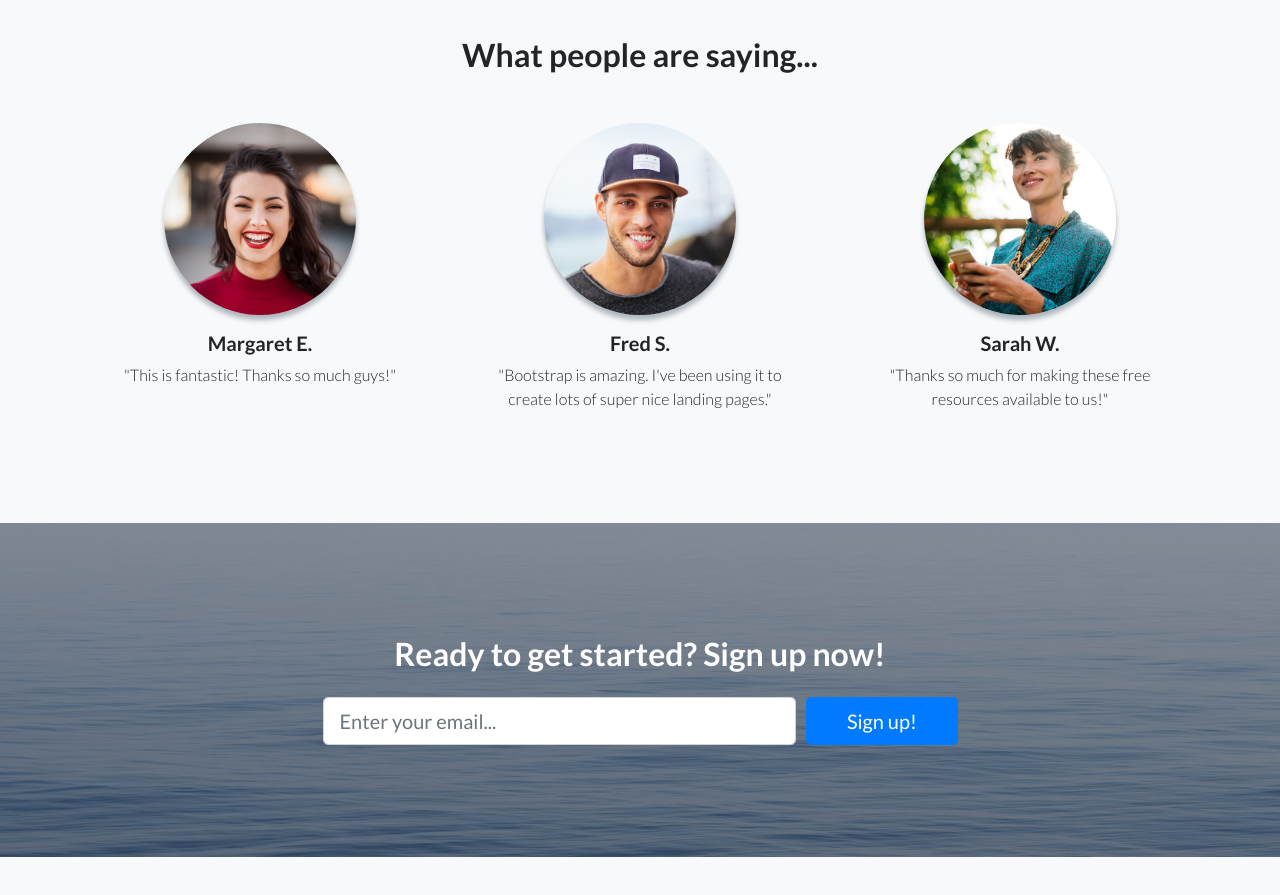
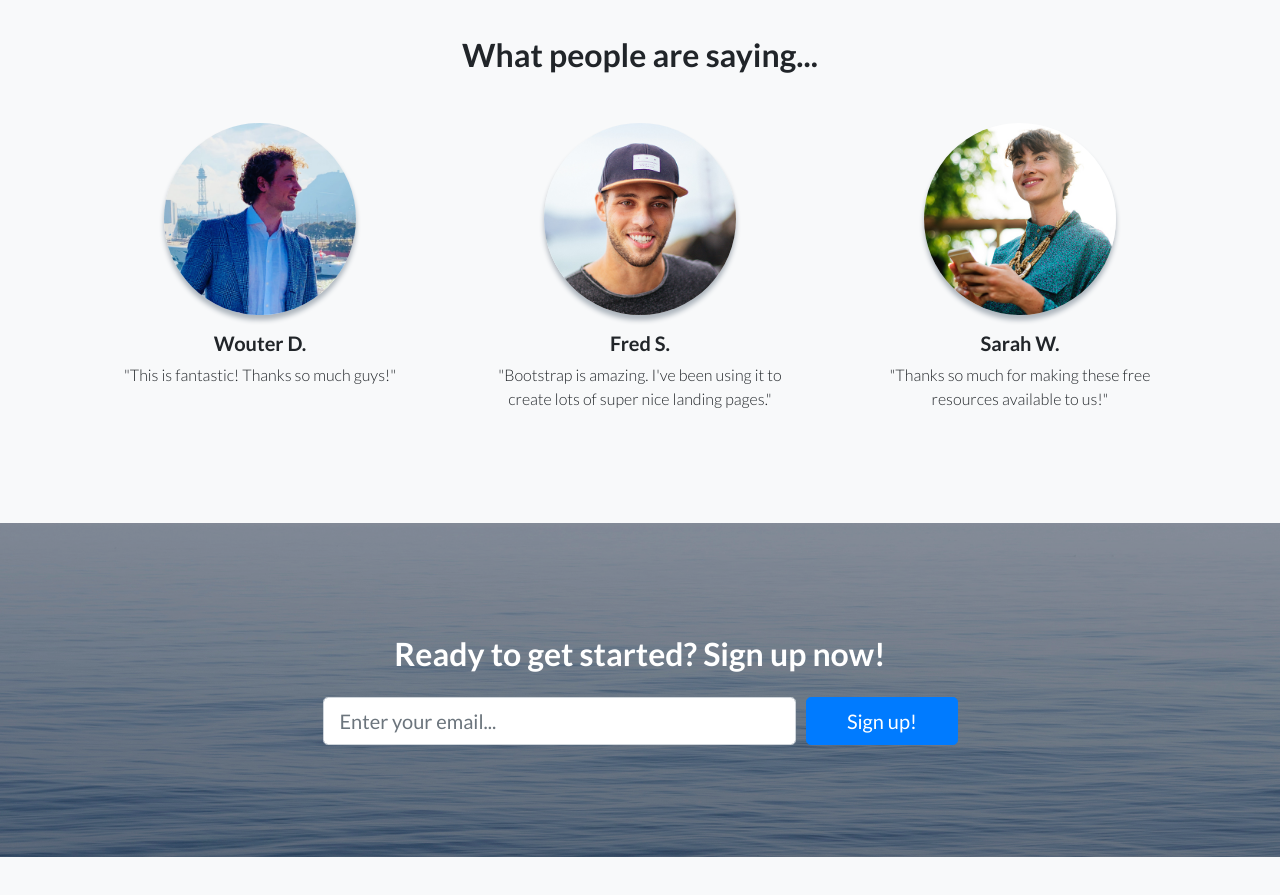
Before and after one commit to vgardrinier/elevate_landing, a website: page index.html in a window 1280 px wide. Shown: the part 2740-3635 px from the top of the page. Drawn offline with Linux system fonts and the light colour scheme.

Commit message:
add wouter pic

```diff
--- a/index.html
+++ b/index.html
@@ -128,8 +128,8 @@
       <div class="row">
         <div class="col-lg-4">
           <div class="testimonial-item mx-auto mb-5 mb-lg-0">
-            <img class="img-fluid rounded-circle mb-3" src="img/testimonials-1.jpg" alt="">
-            <h5>Margaret E.</h5>
+            <img class="img-fluid rounded-circle mb-3" src="img/wouter.jpg" alt="">
+            <h5>Wouter D.</h5>
             <p class="font-weight-light mb-0">"This is fantastic! Thanks so much guys!"</p>
           </div>
         </div>
```
Also changed, not shown: img/wouter.jpg (added).
